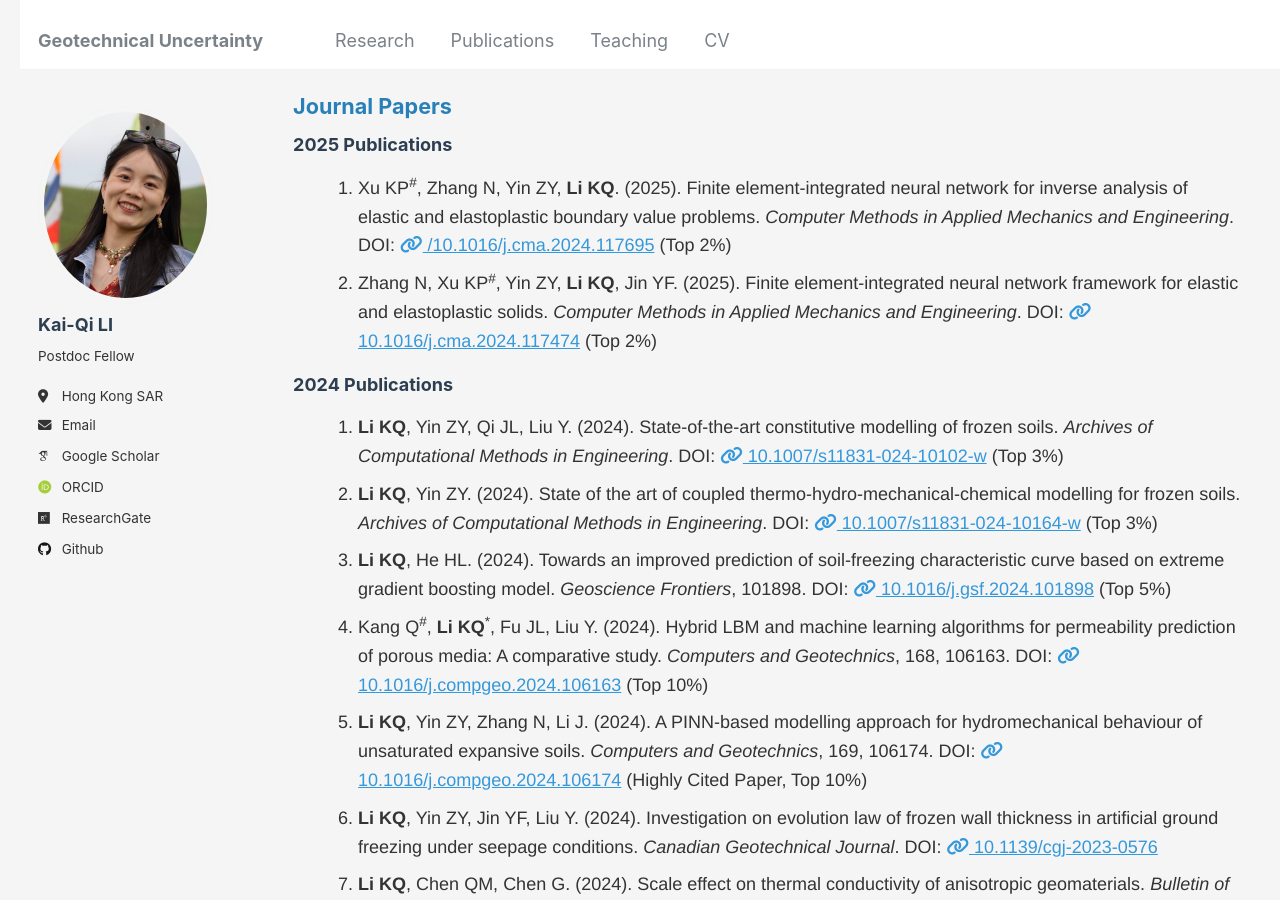
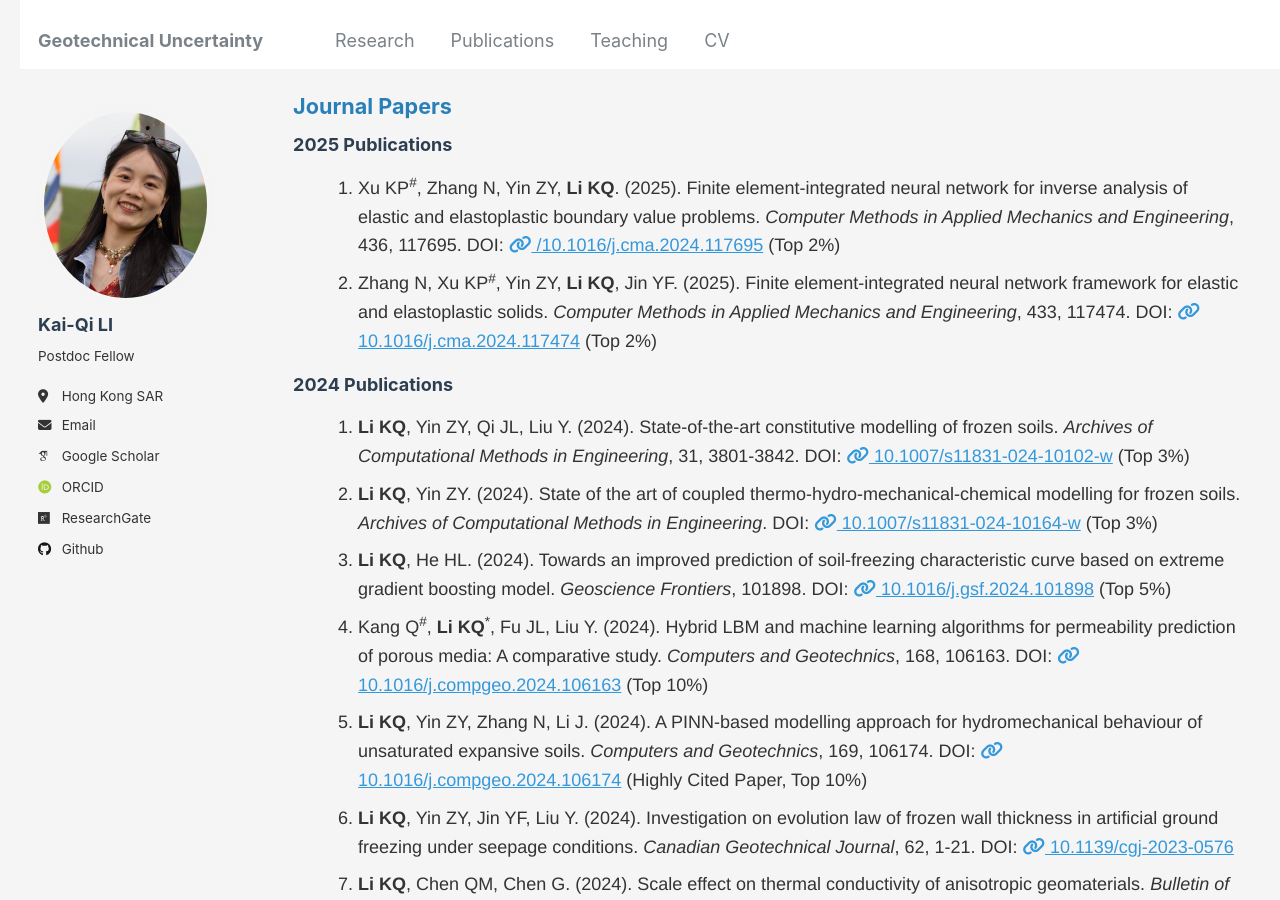
Before and after one commit to kqceeli/kqceeli.github.io, a Jekyll site: the page built from _pages/publications.html, in a window 1280 px wide and 900 px high. Built offline with Jekyll 4.4.1, drawn with Linux system fonts in a browser that asks for light colours; some web fonts are replaced.

Commit message:
Update publications.html

```diff
--- a/_pages/publications.html
+++ b/_pages/publications.html
@@ -88,19 +88,19 @@ author_profile: true
   <!-- 2025 Publications -->
   <h3>2025 Publications</h3>
   <ol>
-    <li>Xu KP<sup>#</sup>, Zhang N, Yin ZY, <strong>Li KQ</strong>. (2025). Finite element-integrated neural network for inverse analysis of elastic and elastoplastic boundary value problems. <i>Computer Methods in Applied Mechanics and Engineering</i>. DOI: <a href="https://doi.org/10.1016/j.cma.2024.117695" target="_blank"><i class="fas fa-link"></i> /10.1016/j.cma.2024.117695</a> (Top 2%)</li>
-    <li>Zhang N, Xu KP<sup>#</sup>, Yin ZY, <strong>Li KQ</strong>, Jin YF. (2025). Finite element-integrated neural network framework for elastic and elastoplastic solids. <i>Computer Methods in Applied Mechanics and Engineering</i>. DOI: <a href="https://doi.org/10.1016/j.cma.2024.117474" target="_blank"><i class="fas fa-link"></i> 10.1016/j.cma.2024.117474</a> (Top 2%)</li>
+    <li>Xu KP<sup>#</sup>, Zhang N, Yin ZY, <strong>Li KQ</strong>. (2025). Finite element-integrated neural network for inverse analysis of elastic and elastoplastic boundary value problems. <i>Computer Methods in Applied Mechanics and Engineering</i>, 436, 117695. DOI: <a href="https://doi.org/10.1016/j.cma.2024.117695" target="_blank"><i class="fas fa-link"></i> /10.1016/j.cma.2024.117695</a> (Top 2%)</li>
+    <li>Zhang N, Xu KP<sup>#</sup>, Yin ZY, <strong>Li KQ</strong>, Jin YF. (2025). Finite element-integrated neural network framework for elastic and elastoplastic solids. <i>Computer Methods in Applied Mechanics and Engineering</i>, 433, 117474. DOI: <a href="https://doi.org/10.1016/j.cma.2024.117474" target="_blank"><i class="fas fa-link"></i> 10.1016/j.cma.2024.117474</a> (Top 2%)</li>
   </ol>
 
   <!-- 2024 Publications -->
   <h3>2024 Publications</h3>
   <ol>
-    <li><strong>Li KQ</strong>, Yin ZY, Qi JL, Liu Y. (2024). State-of-the-art constitutive modelling of frozen soils. <i>Archives of Computational Methods in Engineering</i>. DOI: <a href="https://link.springer.com/article/10.1007/s11831-024-10102-w" target="_blank"><i class="fas fa-link"></i> 10.1007/s11831-024-10102-w</a> (Top 3%)</li>
+    <li><strong>Li KQ</strong>, Yin ZY, Qi JL, Liu Y. (2024). State-of-the-art constitutive modelling of frozen soils. <i>Archives of Computational Methods in Engineering</i>, 31, 3801-3842. DOI: <a href="https://link.springer.com/article/10.1007/s11831-024-10102-w" target="_blank"><i class="fas fa-link"></i> 10.1007/s11831-024-10102-w</a> (Top 3%)</li>
     <li><strong>Li KQ</strong>, Yin ZY. (2024). State of the art of coupled thermo-hydro-mechanical-chemical modelling for frozen soils. <i>Archives of Computational Methods in Engineering</i>. DOI: <a href="https://doi.org/10.1007/s11831-024-10164-w" target="_blank"><i class="fas fa-link"></i> 10.1007/s11831-024-10164-w</a> (Top 3%)</li>
     <li><strong>Li KQ</strong>, He HL. (2024). Towards an improved prediction of soil-freezing characteristic curve based on extreme gradient boosting model. <i>Geoscience Frontiers</i>, 101898. DOI: <a href="https://doi.org/10.1016/j.gsf.2024.101898" target="_blank"><i class="fas fa-link"></i> 10.1016/j.gsf.2024.101898</a> (Top 5%)</li>
     <li>Kang Q<sup>#</sup>, <strong>Li KQ</strong><sup>*</sup>, Fu JL, Liu Y. (2024). Hybrid LBM and machine learning algorithms for permeability prediction of porous media: A comparative study. <i>Computers and Geotechnics</i>, 168, 106163. DOI: <a href="https://doi.org/10.1016/j.compgeo.2024.106163" target="_blank"><i class="fas fa-link"></i> 10.1016/j.compgeo.2024.106163</a> (Top 10%)</li>
     <li><strong>Li KQ</strong>, Yin ZY, Zhang N, Li J. (2024). A PINN-based modelling approach for hydromechanical behaviour of unsaturated expansive soils. <i>Computers and Geotechnics</i>, 169, 106174. DOI: <a href="https://doi.org/10.1016/j.compgeo.2024.106174" target="_blank"><i class="fas fa-link"></i> 10.1016/j.compgeo.2024.106174</a> (Highly Cited Paper, Top 10%)</li>
-    <li><strong>Li KQ</strong>, Yin ZY, Jin YF, Liu Y. (2024). Investigation on evolution law of frozen wall thickness in artificial ground freezing under seepage conditions. <i>Canadian Geotechnical Journal</i>. DOI: <a href="https://doi.org/10.1139/cgj-2023-0576" target="_blank"><i class="fas fa-link"></i> 10.1139/cgj-2023-0576</a></li>
+    <li><strong>Li KQ</strong>, Yin ZY, Jin YF, Liu Y. (2024). Investigation on evolution law of frozen wall thickness in artificial ground freezing under seepage conditions. <i>Canadian Geotechnical Journal</i>, 62, 1-21. DOI: <a href="https://doi.org/10.1139/cgj-2023-0576" target="_blank"><i class="fas fa-link"></i> 10.1139/cgj-2023-0576</a></li>
     <li><strong>Li KQ</strong>, Chen QM, Chen G. (2024). Scale effect on thermal conductivity of anisotropic geomaterials. <i>Bulletin of Engineering Geology and the Environment</i>, 83, 73. DOI: <a href="https://doi.org/10.1007/s10064-024-03571-7" target="_blank"><i class="fas fa-link"></i> 10.1007/s10064-024-03571-7</a></li>
     <li>Zhang N, Xu KP<sup>#</sup>, Yin ZY, <strong>Li KQ</strong>, Jin YF. (2024). Finite element-integrated neural network framework for elastic and elastoplastic solids. <i>Computer Methods in Applied Mechanics and Engineering</i>. DOI: <a href="https://doi.org/10.1016/j.cma.2024.117474" target="_blank"><i class="fas fa-link"></i> 10.1016/j.cma.2024.117474</a> (Top 3%)</li>
     <li>Chen G, Yang JS, Wang RH, <strong>Li KQ</strong>, Liu Y, Beer M. (2024). Response to discussion of “Seismic damage analysis due to near‐fault multipulse ground motion”. <i>Earthquake Engineering & Structural Dynamics</i>, 53(2), 861-866. DOI: <a href="https://doi.org/10.1002/eqe.4046" target="_blank"><i class="fas fa-link"></i> 10.1002/eqe.4046</a></li>
```
